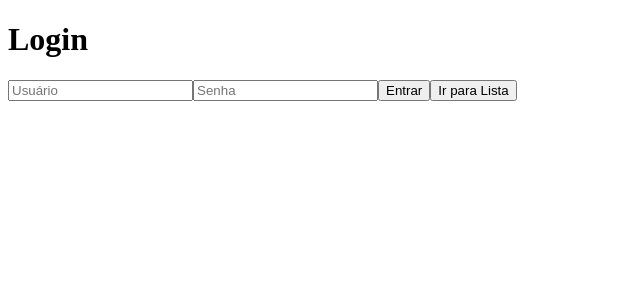
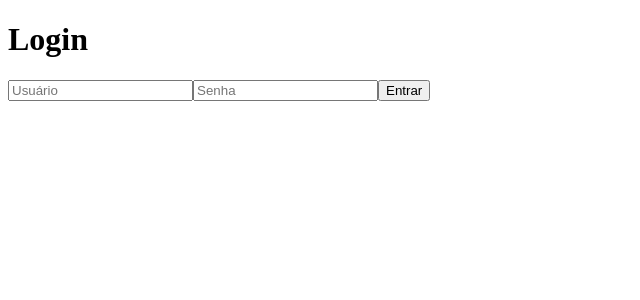
Before and after one commit to pedroluccs/register-system, a Next.js app in the folder frontend/: page / in a window 1280 px wide. Shown: the top 300 px of the page, without its empty margins (0-640 px from the left). Built offline with nearby package versions, Linux system fonts and the light colour scheme.

Commit message:
remoçao do botao ir para lista

```diff
--- a/frontend/src/components/Login/Login.tsx
+++ b/frontend/src/components/Login/Login.tsx
@@ -53,7 +53,6 @@ export default function Login() {
                 onChange={(e) => setPassword(e.target.value)}
             />
             <Button onClick={handleLogin}>Entrar</Button>
-            <button onClick={() => router.push("/lista")}>Ir para Lista</button>
 
             {error && <p style={{ color: "red" }}>{error}</p>}
         </Container>
```
